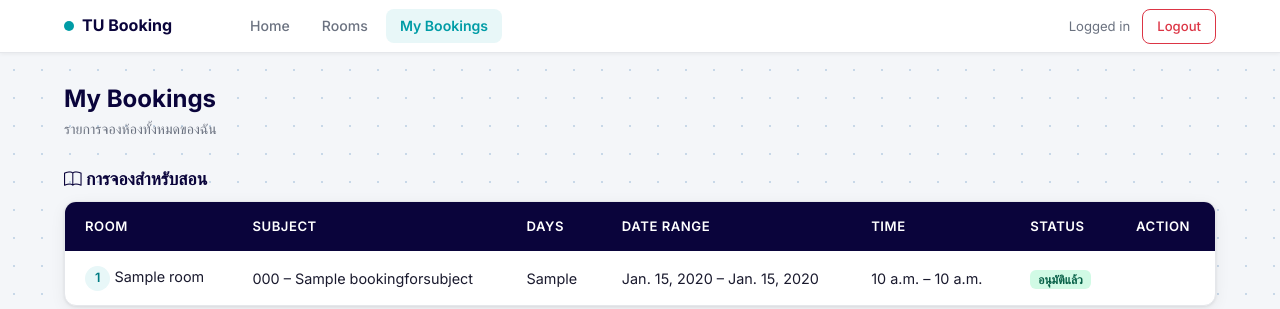
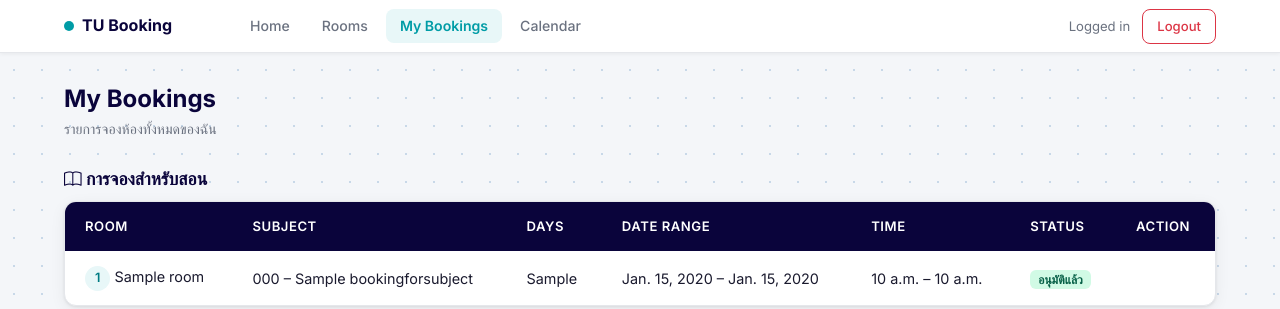
Before and after one commit to arm280747/CN334, a Django app: template TUBooking/Bookingapp/templates/Bookingapp/booked.html in a window 1280 px wide. Shown: the top 309 px of the page. Run offline with Django 5.2, Linux system fonts and the light colour scheme; the template is opened without the code that fills it: values that come from a table or form of the project are taken from there, others are empty; tables that the repository leaves empty hold one stand-in row (values such as "Sample post").

Commit message:
update base.html with Calendar/Admin nav links

```diff
--- a/TUBooking/templates/base.html
+++ b/TUBooking/templates/base.html
@@ -28,6 +28,10 @@
                 <li><a href="{% url 'home' %}"    class="tu-nav-link {% block nav_home %}{% endblock %}">Home</a></li>
                 <li><a href="{% url 'booking' %}" class="tu-nav-link {% block nav_rooms %}{% endblock %}">Rooms</a></li>
                 <li><a href="{% url 'booked' %}"  class="tu-nav-link {% block nav_booked %}{% endblock %}">My Bookings</a></li>
+                <li><a href="{% url 'calendar' %}" class="tu-nav-link {% block nav_calendar %}{% endblock %}">Calendar</a></li>
+                {% if session_role == "admin" %}
+                <li><a href="{% url 'admin_dashboard' %}" class="tu-nav-link {% block nav_admin %}{% endblock %}">Admin</a></li>
+                {% endif %}
             </ul>
 
             <div class="tu-nav-right">
```
